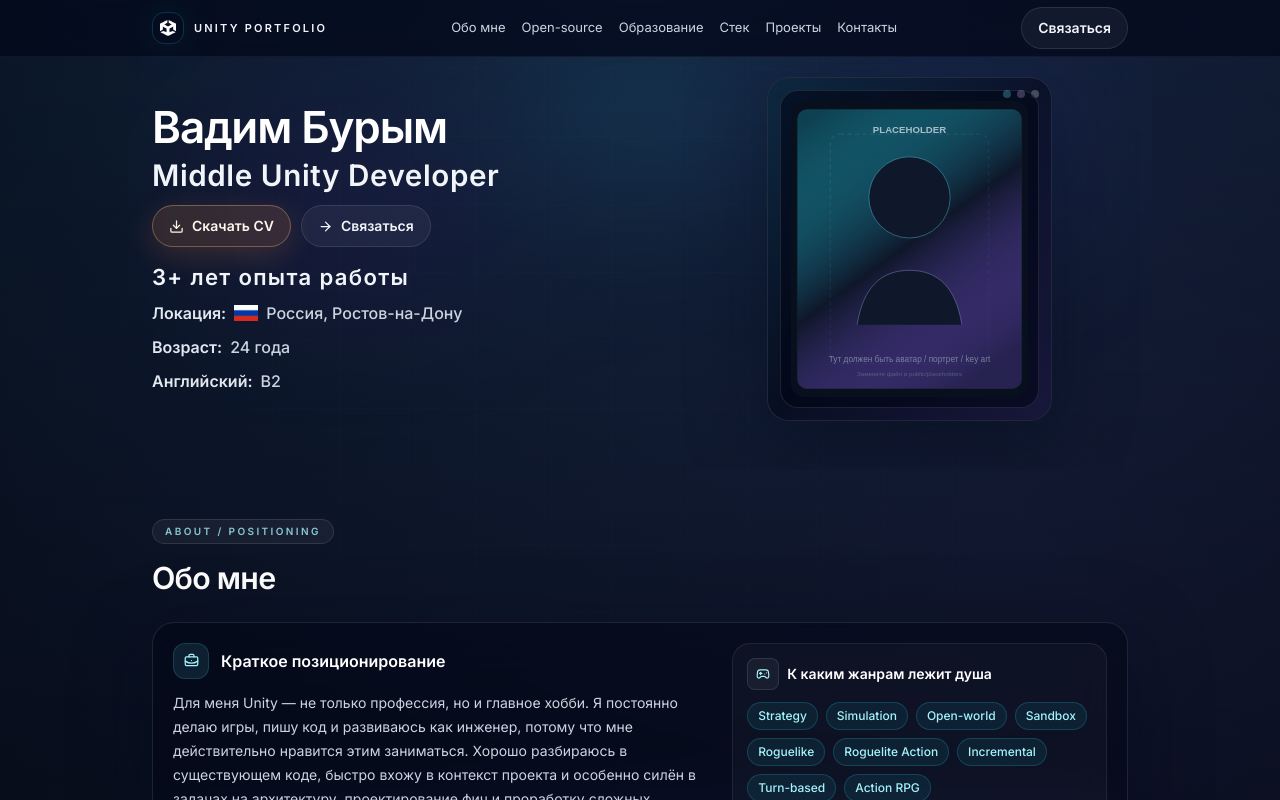
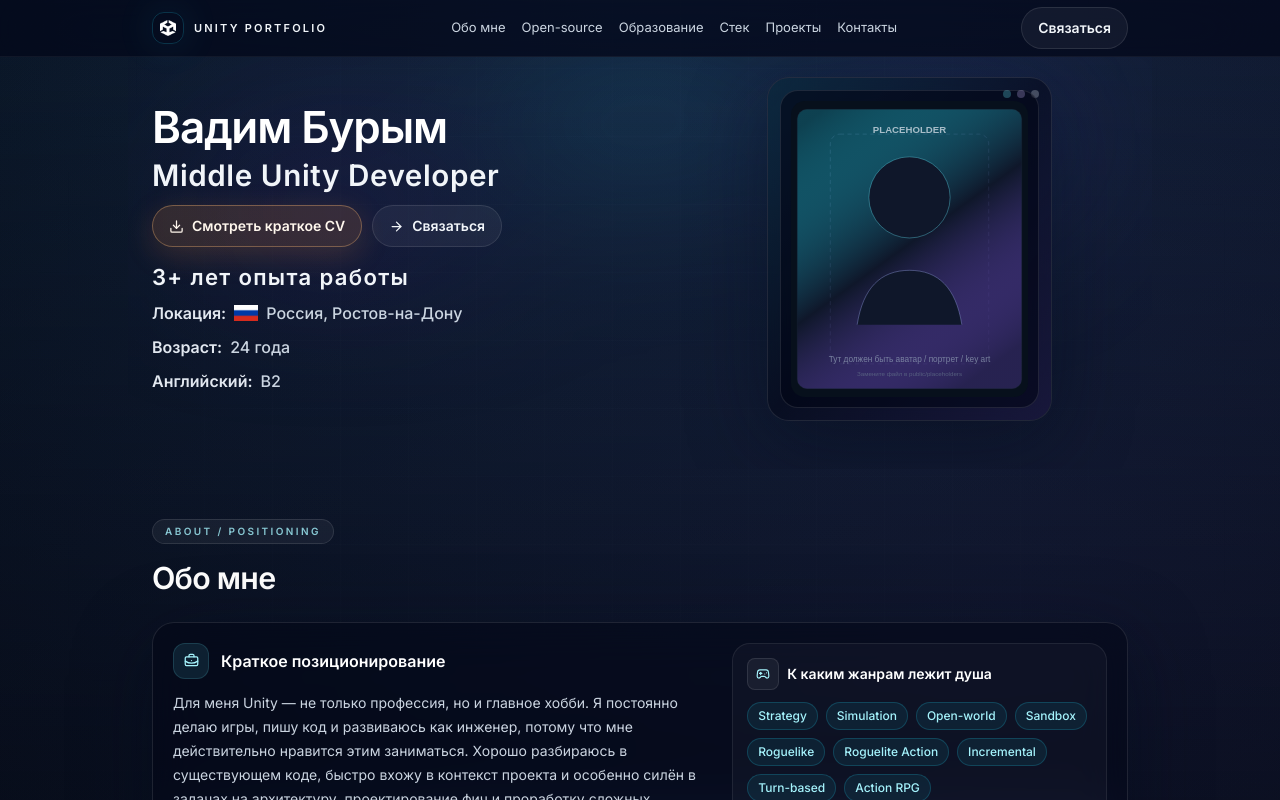
Before and after one commit to vadimburym/portfolio, a React (Vite) app: page / in a window 1280 px wide. Shown: the top 800 px of the page. Built offline with nearby package versions, Linux system fonts and the light colour scheme.

Commit message:
add CV ref

```diff
--- a/src/data/portfolioData.ts
+++ b/src/data/portfolioData.ts
@@ -23,7 +23,7 @@ export const portfolioData: PortfolioData = {
     age: '24 года',
     english: 'B2',
     flagIcon: './placeholders/russia-flag.png',
-    primaryCta: { label: 'Скачать CV', href: '#about' },
+    primaryCta: { label: 'Смотреть краткое CV', href: 'https://drive.google.com/file/d/1g8RNFe6UTP3-nRTPram9TXkUWBHW5xvp/view?usp=sharing' },
     secondaryCta: { label: 'Связаться', href: '#contacts' },
     avatar: './placeholders/avatar-placeholder.svg',
   },
```
